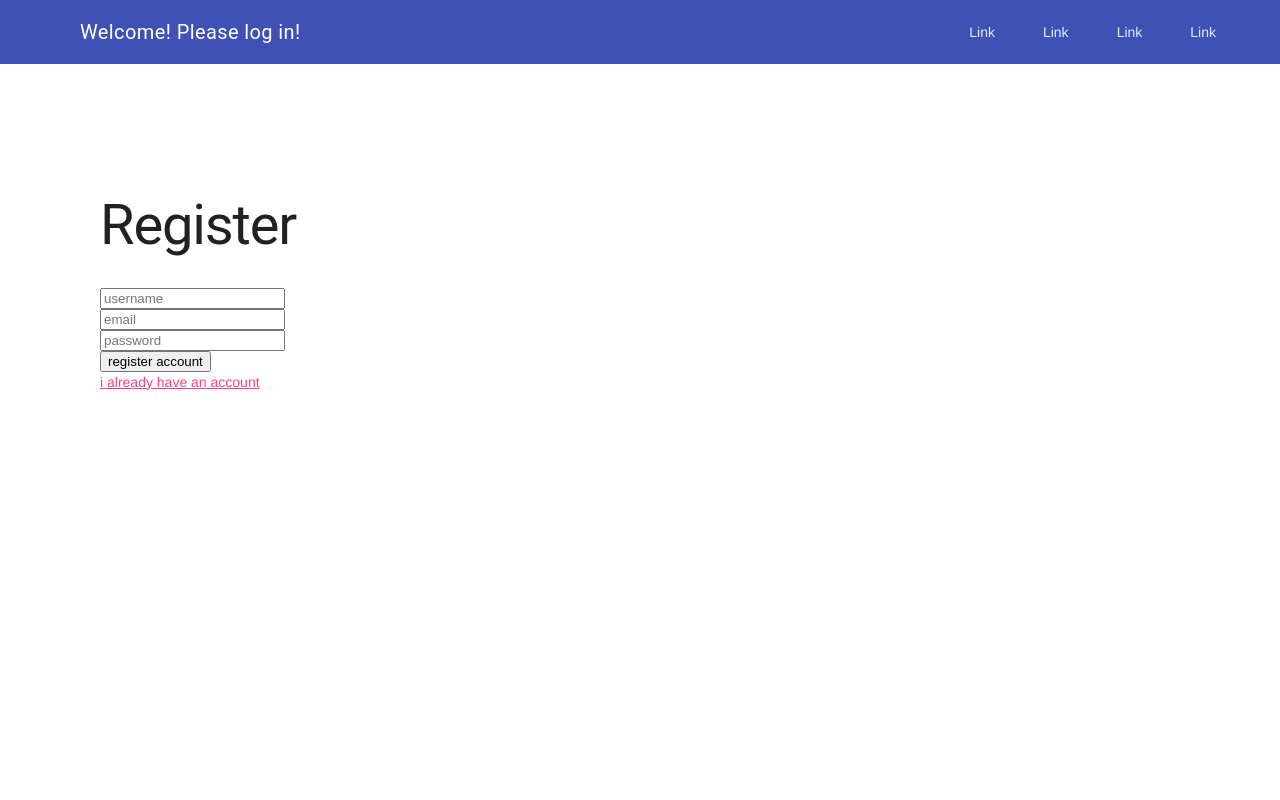
After one commit to ErsanBihorac/Django-ChatApp, a Django app: template chat/templates/auth/register.html in a window 1280 px wide. The commit adds this page. Run offline with Django 5.2, Linux system fonts and the light colour scheme; the template is opened without the code that fills it, so the values that code supplies are empty.

Commit message:
created a register

```diff
--- a/chat/templates/auth/login.html
+++ b/chat/templates/auth/login.html
@@ -9,9 +9,10 @@
 <form method="POST" action="/login/">
     {% csrf_token %}
     <input type="hidden" name="redirect" value="{{ redirect }}">
-    <div><input name="username" type="text"></div>
-    <div><input name="password" type="password"></div>
+    <div><input placeholder="username" name="username" type="text"></div>
+    <div><input placeholder="password" name="password" type="password"></div>
     <div><button>Login</button></div>
+    <a href="/register/">register an account</a>
 </form>
 
 {% endblock %}
--- /dev/null
+++ b/chat/templates/auth/register.html
@@ -0,0 +1,19 @@
+{% extends "base.html" %} {% block content %}
+
+<h1>Register</h1>
+
+{% if unavailableAccount %}
+<p>E-Mail Addresse existiert bereits, bitte nutze eine andere!</p>
+{% endif %}
+
+<form method="POST" action="/register/">
+    {% csrf_token %}
+    <input type="hidden" name="redirect" value="{{ redirect }}">
+    <div><input placeholder="username" name="username" type="text" required></div>
+    <div><input placeholder="email" name="email" type="email" required></div>
+    <div><input placeholder="password" name="password" type="password" required></div>
+    <div><button>register account</button></div>
+    <a href="/login/">i already have an account</a>
+</form>
+
+{% endblock %}
```
Also changed, not shown: chat/views.py (+9 -1 lines), db.sqlite3.
